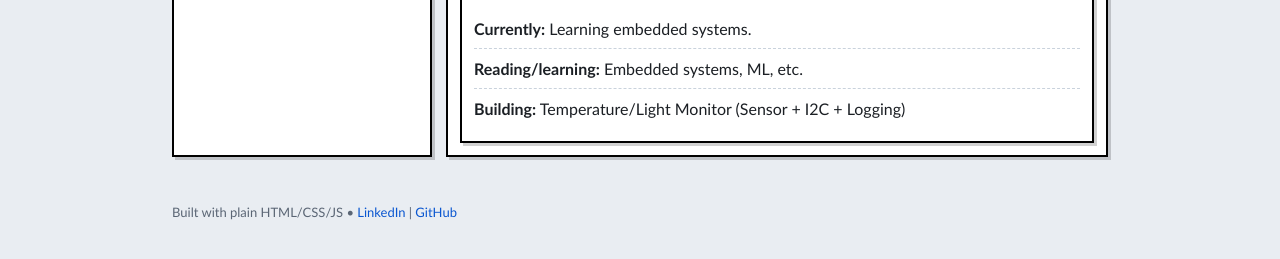
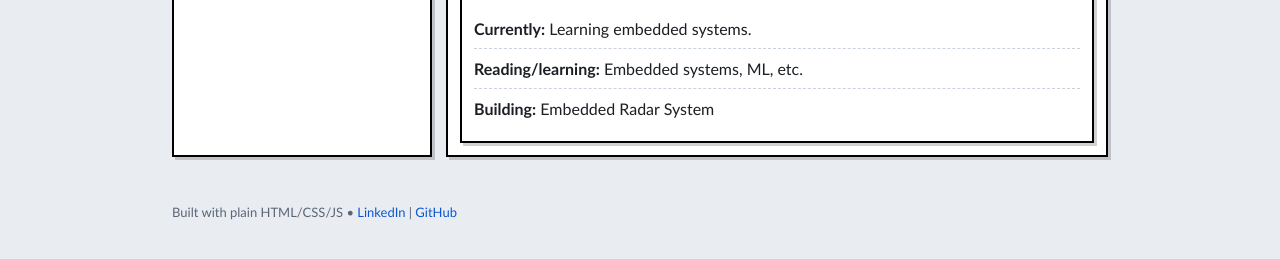
Before and after one commit to IsraelMazon1/personal-site, a plain HTML site: page index.html in a window 1280 px wide. Shown: the part 493-752 px from the top of the page. Drawn offline with Linux system fonts and the light colour scheme.

Commit message:
alter current project on home page

```diff
--- a/index.html
+++ b/index.html
@@ -95,7 +95,7 @@
               <ul class="list">
                 <li><strong>Currently:</strong> Learning embedded systems.</li>
                 <li><strong>Reading/learning:</strong> Embedded systems, ML, etc.</li>
-                <li><strong>Building:</strong> Temperature/Light Monitor (Sensor + I2C + Logging)</li>
+                <li><strong>Building:</strong> Embedded Radar System</li>
               </ul>
             </div>
           </div>
```
